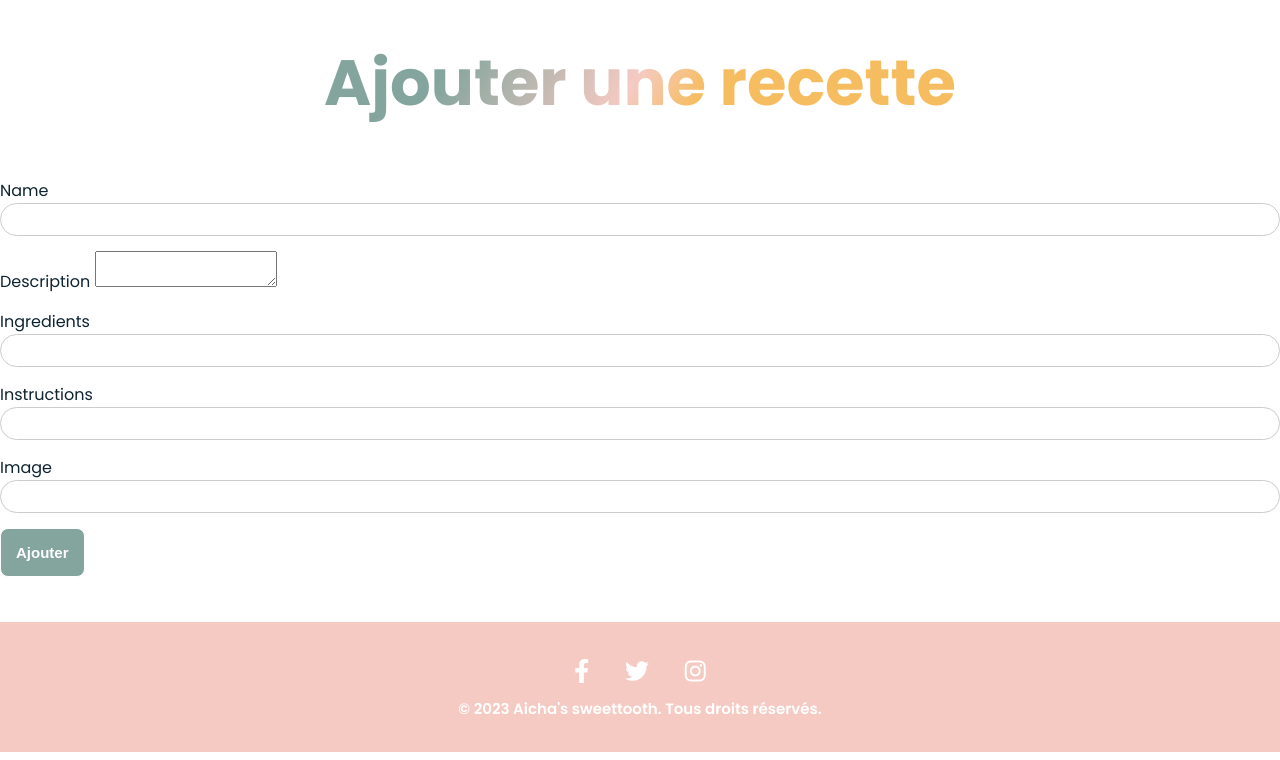
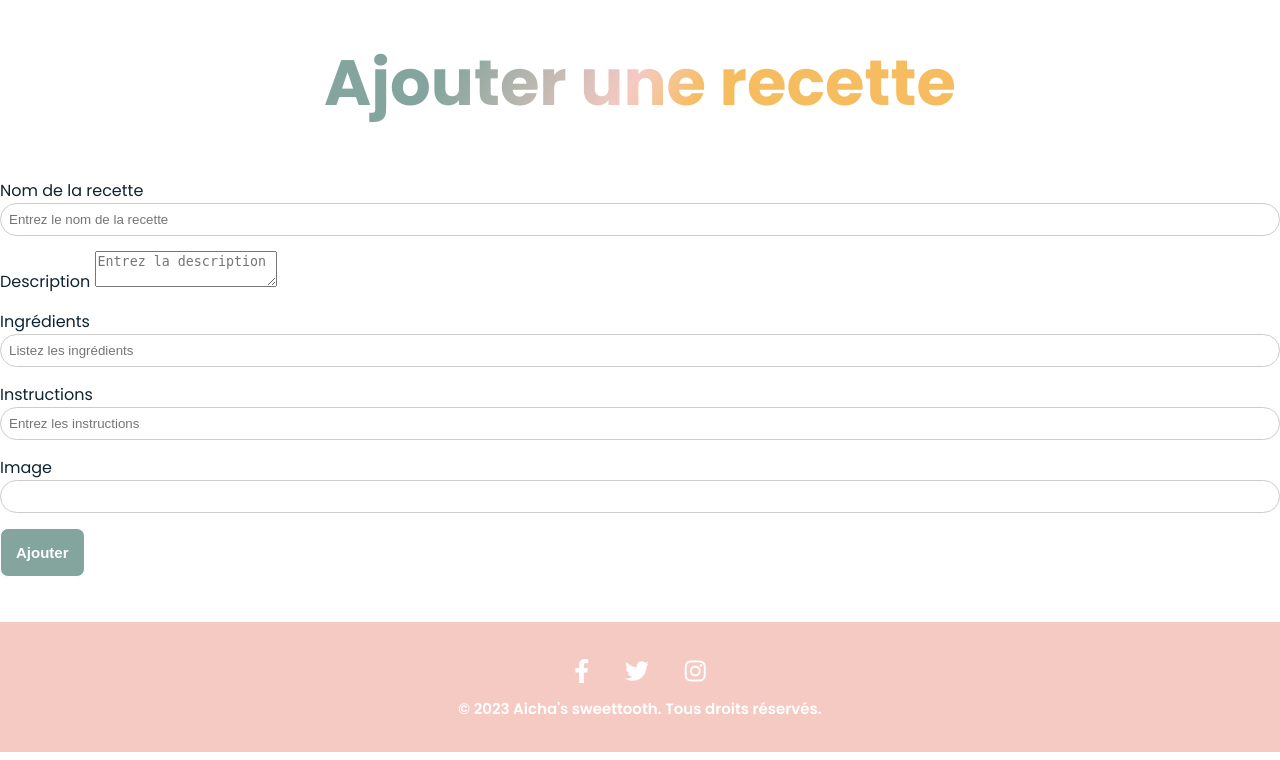
Before and after one commit to aichabou/recipe_book, a Symfony app: template templates/recipe/recipe.html.twig in a window 1280 px wide. Shown: the part 40-800 px from the top of the page. Run offline with Twig, Linux system fonts and the light colour scheme; the template is opened without the code that fills it, so the values that code supplies are empty; form fields are guessed from the names that the template uses; some libraries are stand-ins or nearby versions.

Commit message:
"Updated form labels and added placeholders to form fields in recipe.html.twig"

```diff
--- a/templates/recipe/recipe.html.twig
+++ b/templates/recipe/recipe.html.twig
@@ -8,23 +8,23 @@
         <h2 class="section-title">Ajouter une recette</h2>
         {{ form_start(form) }}
         <div class="form-group">
-            {{ form_label(form.name) }}
-            {{ form_widget(form.name, {'attr': {'class': 'form-control'}}) }}
+            {{ form_label(form.name, 'Nom de la recette') }}
+            {{ form_widget(form.name, {'attr': {'class': 'form-control', 'placeholder': 'Entrez le nom de la recette'}}) }}
         </div>
         <div class="form-group">
-            {{ form_label(form.description) }}
-            {{ form_widget(form.description, {'attr': {'class': 'form-control'}}) }}
+            {{ form_label(form.description, 'Description') }}
+            {{ form_widget(form.description, {'attr': {'class': 'form-control', 'placeholder': 'Entrez la description'}}) }}
         </div>
         <div class="form-group">
-            {{ form_label(form.ingredients) }}
-            {{ form_widget(form.ingredients, {'attr': {'class': 'form-control'}}) }}
+            {{ form_label(form.ingredients, 'Ingrédients') }}
+            {{ form_widget(form.ingredients, {'attr': {'class': 'form-control', 'placeholder': 'Listez les ingrédients'}}) }}
         </div>
         <div class="form-group">
-            {{ form_label(form.instructions) }}
-            {{ form_widget(form.instructions, {'attr': {'class': 'form-control'}}) }}
+            {{ form_label(form.instructions, 'Instructions') }}
+            {{ form_widget(form.instructions, {'attr': {'class': 'form-control', 'placeholder': 'Entrez les instructions'}}) }}
         </div>
         <div class="form-group">
-            {{ form_label(form.image) }}
+            {{ form_label(form.image, 'Image') }}
             {{ form_widget(form.image, {'attr': {'class': 'form-control-file'}}) }}
         </div>
         <button type="submit" class="button">Ajouter</button>
```
